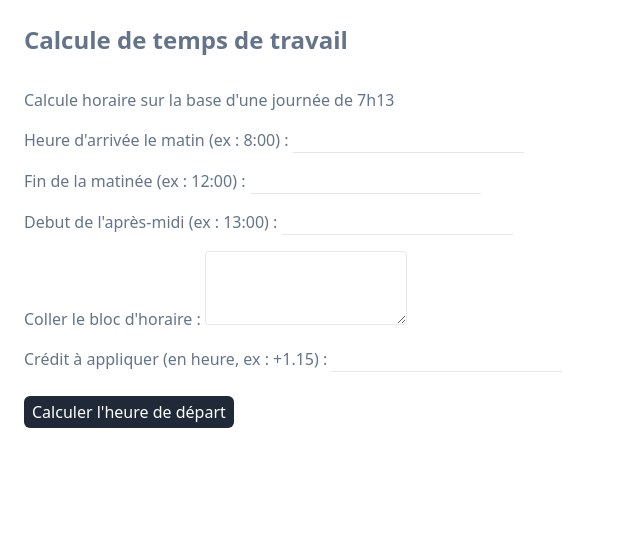
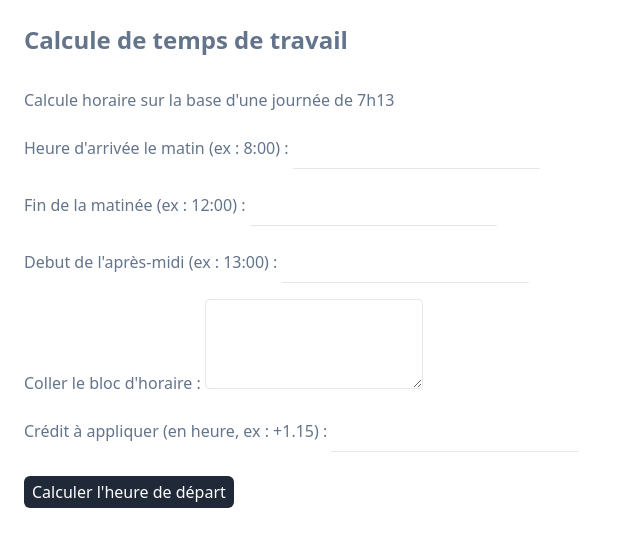
Before and after one commit to lobotomised/lobotomised.github.io, a plain HTML site: page temps-travail/index.html in a window 1280 px wide. Shown: the whole page, without its empty margins (0-640 px from the left). Drawn offline with nearby package versions, Linux system fonts and the light colour scheme.

Commit message:
Ajout d'un padding sur les éléments de formulaire

```diff
--- a/temps-travail/index.html
+++ b/temps-travail/index.html
@@ -16,27 +16,27 @@
 <form id="work-time-calculation" class="flex flex-col gap-4">
     <div>
         <label for="startMorning">Heure d'arrivée le matin (ex : 8:00)&nbsp;:</label>
-        <input type="text" id="startMorning" class="border-b">
+        <input type="text" id="startMorning" class="p-2 border-b">
     </div>
 
     <div>
         <label for="endMorning">Fin de la matinée (ex : 12:00)&nbsp;:</label>
-        <input type="text" id="endMorning" class="border-b">
+        <input type="text" id="endMorning" class="p-2 border-b">
     </div>
 
     <div>
         <label for="startAfternoon">Debut de l'après-midi (ex : 13:00)&nbsp;:</label>
-        <input type="text" id="startAfternoon" class="border-b">
+        <input type="text" id="startAfternoon" class="p-2 border-b">
     </div>
 
     <div>
         <label for="timeTextarea">Coller le bloc d'horaire&nbsp;:</label>
-        <textarea id="timeTextarea" rows="3" class="border rounded"></textarea>
+        <textarea id="timeTextarea" rows="3" class="border p-2 rounded"></textarea>
     </div>
 
     <div>
         <label for="dayWorkTimeDelta">Crédit à appliquer (en heure, ex : +1.15)&nbsp;:</label>
-        <input type="text" id="dayWorkTimeDelta" class="border-b">
+        <input type="text" id="dayWorkTimeDelta" class="p-2 border-b">
     </div>
 
     <div class="mt-2">
```
